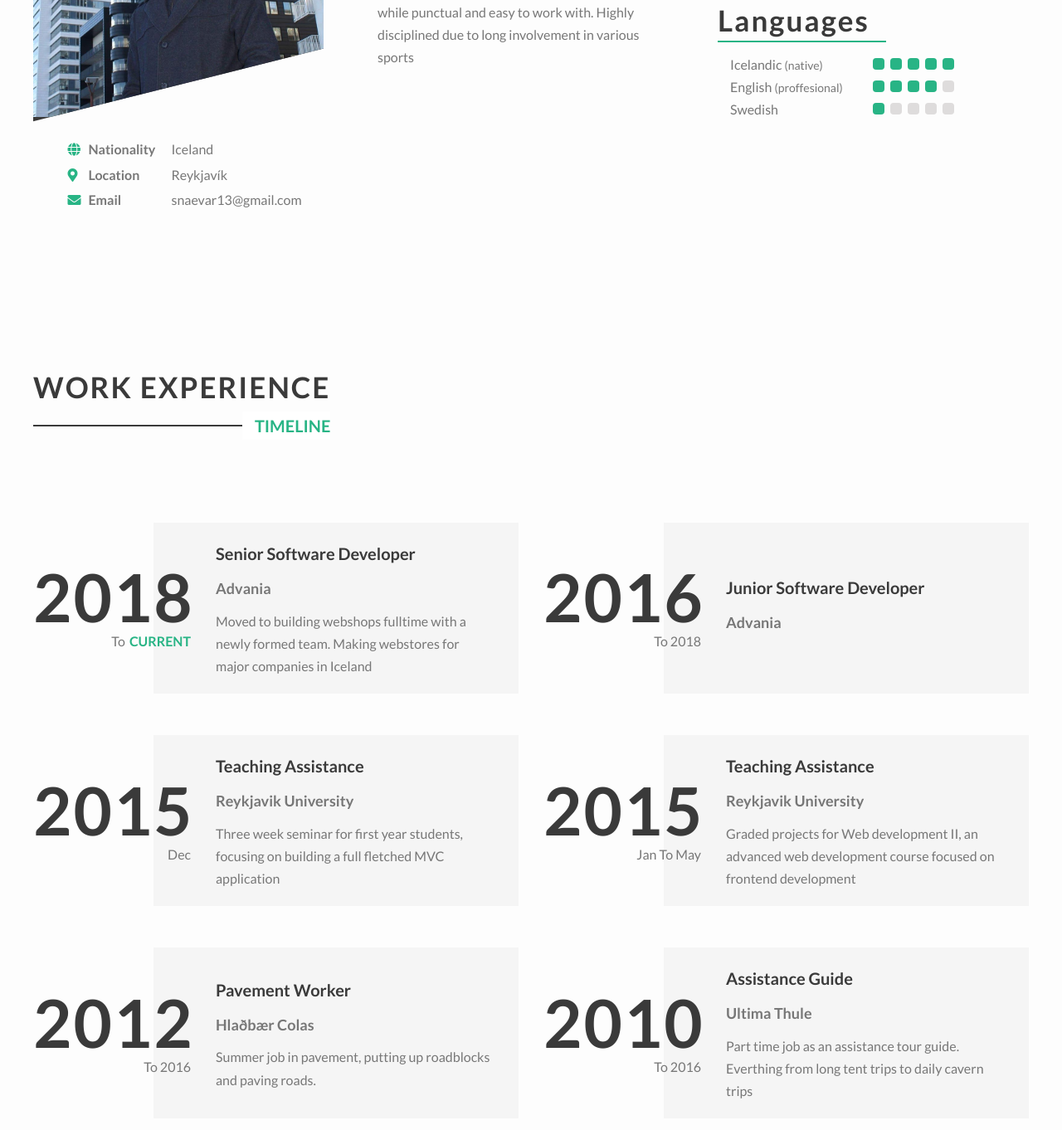
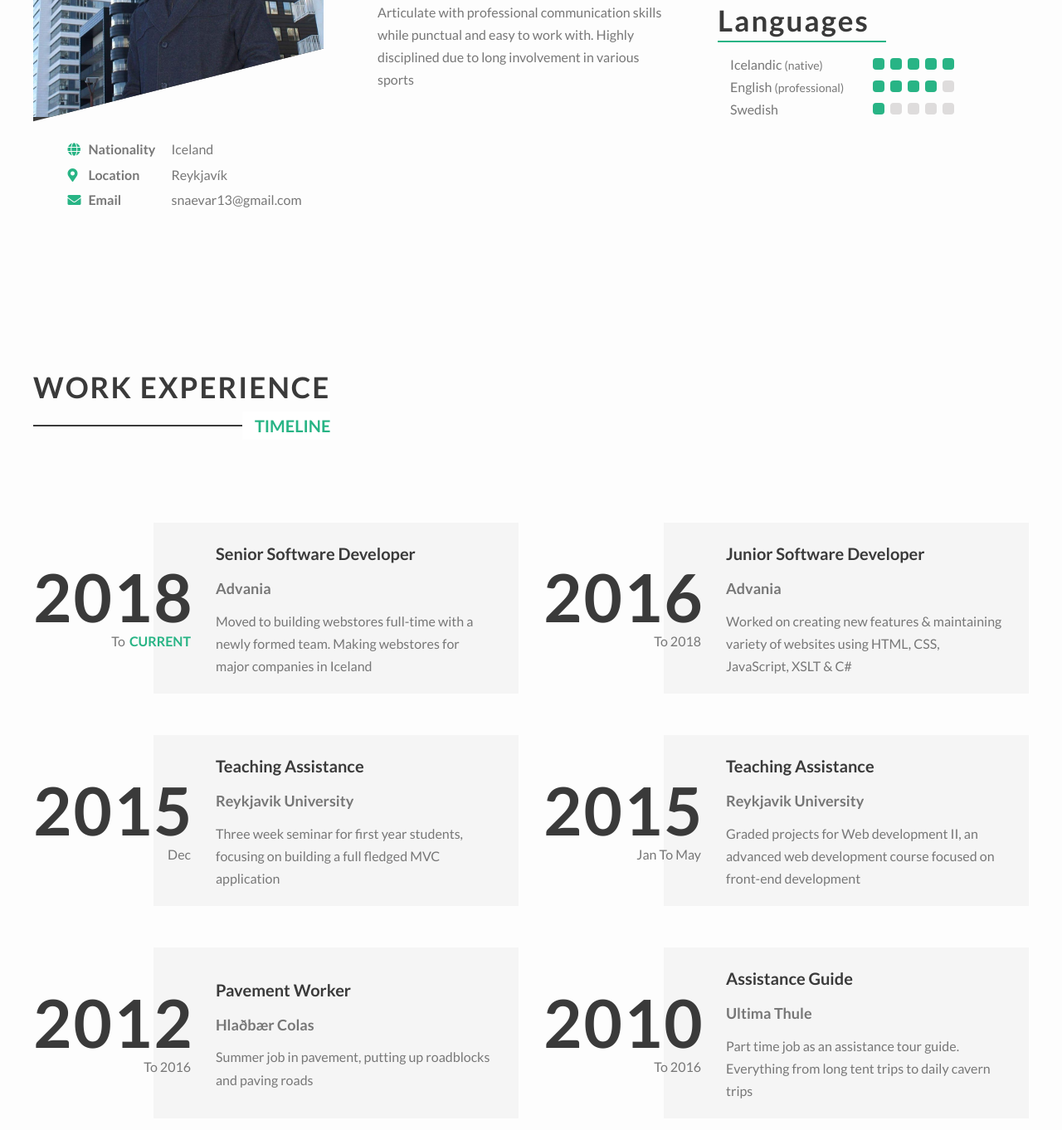
Before and after one commit to SnaevarD/Resume, a website: page index.html in a window 1280 px wide. Shown: the part 1173-2535 px from the top of the page at 83% size. Drawn offline with Linux system fonts and the light colour scheme.

Commit message:
Fixed Grammar

```diff
--- a/index.html
+++ b/index.html
@@ -75,11 +75,11 @@
             <section class="aboutMe__MainContainer">
                 <h2 class="aboutMe__Title segmentTitle">About me</h3>
                 <p class="aboutMe__Text">
-                    Software Developer with Bsc degree in Computer Science, good working background in programming & enthusiasm for using cutting-edge technologies.
+                    Software Developer with BSc degree in Computer Science, strong working background in programming & enthusiasm for using cutting-edge technologies.
                     <br/>
                     Productive in both team-based and self-directed project environments.
                     <br/>
-                    Articulate with proffesional communication skills while punctual and easy to work with. Highly disciplined due to long involvement in various sports
+                    Articulate with professional communication skills while punctual and easy to work with. Highly disciplined due to long involvement in various sports
                 </p>
             </section>
             <section class="talents__MainContainer">
@@ -130,7 +130,7 @@
                             </div>
                         </div>
                         <div class="languages__Item">
-                            <p class="languages__Text">English <span class="languages__Text--small">(proffesional)</span></p>
+                            <p class="languages__Text">English <span class="languages__Text--small">(professional)</span></p>
                             <div class="languages__BoxContainer">
                                 <span class="languages__Box active"></span>
                                 <span class="languages__Box active"></span>
@@ -170,7 +170,7 @@
                     <div class="education__InfoContainer">
                         <p class="education__InfoTitle">Senior Software Developer</p>
                         <p class="education__InfoCompany">Advania</p>
-                        <p class="education__InfoText">Moved to building webshops fulltime with a newly formed team. Making webstores for major companies in Iceland</p>
+                        <p class="education__InfoText">Moved to building webstores full-time with a newly formed team. Making webstores for major companies in Iceland</p>
                     </div>
                 </div>
                 <div class="education__Item">
@@ -181,7 +181,7 @@
                     <div class="education__InfoContainer">
                         <p class="education__InfoTitle">Junior Software Developer</p>
                         <p class="education__InfoCompany">Advania</p>
-                        <p class="education__InfoText"></p>
+                        <p class="education__InfoText">Worked on creating new features & maintaining variety of websites using HTML, CSS, JavaScript, XSLT & C#</p>
                     </div>
                 </div>
                 <div class="education__Item">
@@ -192,7 +192,7 @@
                     <div class="education__InfoContainer">
                         <p class="education__InfoTitle">Teaching Assistance</p>
                         <p class="education__InfoCompany">Reykjavik University</p>
-                        <p class="education__InfoText">Three week seminar for first year students, focusing on building a full fletched MVC application</p>
+                        <p class="education__InfoText">Three week seminar for first year students, focusing on building a full fledged MVC application</p>
                     </div>
                 </div>
                 <div class="education__Item">
@@ -203,7 +203,7 @@
                     <div class="education__InfoContainer">
                         <p class="education__InfoTitle">Teaching Assistance</p>
                         <p class="education__InfoCompany">Reykjavik University</p>
-                        <p class="education__InfoText">Graded projects for Web development II, an advanced web development course focused on frontend development</p>
+                        <p class="education__InfoText">Graded projects for Web development II, an advanced web development course focused on front-end development</p>
                     </div>
                 </div>
                 <div class="education__Item">
@@ -214,7 +214,7 @@
                     <div class="education__InfoContainer">
                         <p class="education__InfoTitle">Pavement Worker</p>
                         <p class="education__InfoCompany">Hlaðbær Colas</p>
-                        <p class="education__InfoText">Summer job in pavement, putting up roadblocks and paving roads.</p>
+                        <p class="education__InfoText">Summer job in pavement, putting up roadblocks and paving roads</p>
                     </div>
                 </div>
                 <div class="education__Item">
@@ -225,7 +225,7 @@
                     <div class="education__InfoContainer">
                         <p class="education__InfoTitle">Assistance Guide</p>
                         <p class="education__InfoCompany">Ultima Thule</p>
-                        <p class="education__InfoText">Part time job as an assistance tour guide. Everthing from long tent trips to daily cavern trips</p>
+                        <p class="education__InfoText">Part time job as an assistance tour guide. Everything from long tent trips to daily cavern trips</p>
                     </div>
                 </div>
             </div>
@@ -244,7 +244,7 @@
                         <h2 class="interests__Item__Title"><a class="interests__Item__Link" href="https://byko.is/">Byko</a></h2>
                         <div class="interests__Item__Icon"><i class="fas fa-hammer"></i></div>
                         <ul class="interests__Item__List">
-                            <li class="interests__Item__ListItem">Icelands leading hardware retail and building material supplier</li>
+                            <li class="interests__Item__ListItem">Iceland leading hardware retail and building material supplier</li>
                             <li class="interests__Item__ListItem">Large & versatile product catalog</li>
                     </figcaption>
                 </figure>
@@ -305,8 +305,6 @@
                 </div>
         </section>
 
-
-
         <!-- Work Experience -->
         <section class="timeline__Section">
             <div class="title__TitleContainer">
```
